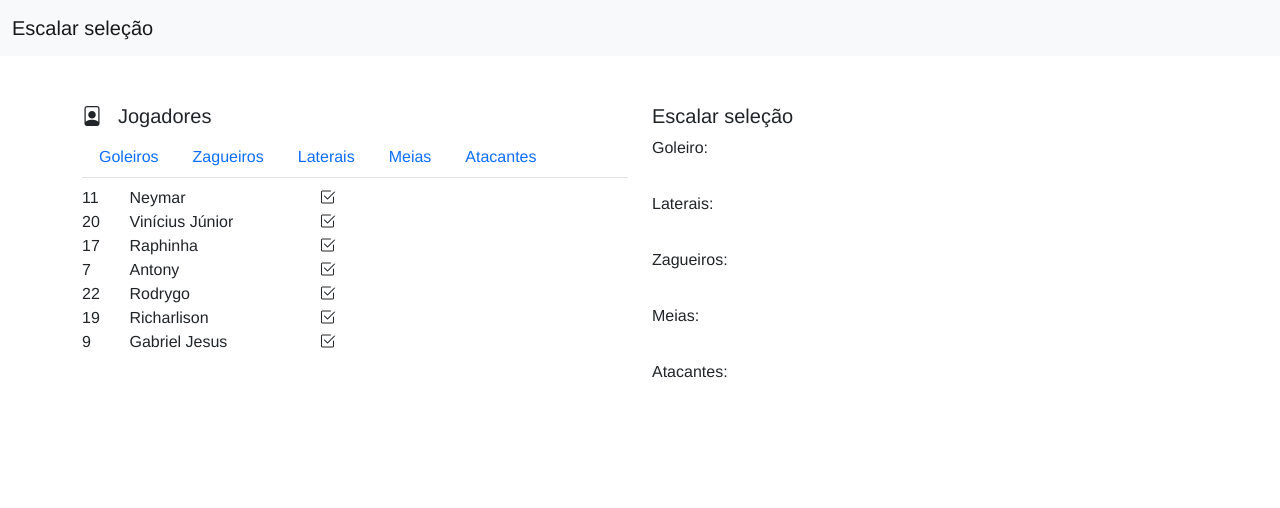
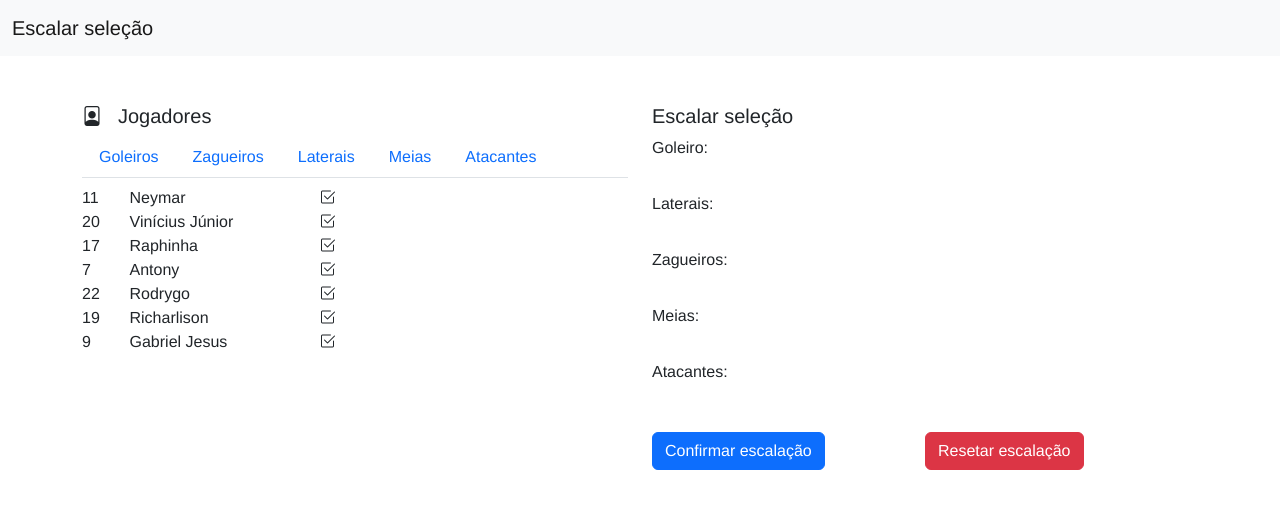
Before and after one commit to GabrielHCustodio/montar-selecao, a Vue app: page /posicao/atacantes in a window 1280 px wide. Shown: the top 508 px of the page. Built offline with nearby package versions, Linux system fonts and the light colour scheme.

Commit message:
Completed the montar-seleca0 project, added the confirm and reset escalation buttons, created the validation of the lineup that allows to confirm the lineup if all fields are filled in correctly.

```diff
--- a/src/components/Jogador.vue
+++ b/src/components/Jogador.vue
@@ -9,12 +9,21 @@
 </template>
 
 <script>
-import { mapMutations } from 'vuex'
+import { mapMutations, mapState } from 'vuex'
 export default {
     name: 'Jogador',
     props: {
         tipo: String,
         dado: Object
+    },
+    computed: {
+        ...mapState({
+            goleiros: state => state.escalacao.goleiro,
+            zagueiros: state => state.escalacao.zagueiros,
+            laterais: state => state.escalacao.laterais,
+            meias: state => state.escalacao.meias,
+            atacantes: state => state.escalacao.atacantes
+        })
     },
     methods: {
         ...mapMutations(['setEscalacao']),
@@ -23,7 +32,6 @@ export default {
                 tipo: this.tipo,
                 dados: this.dado
             }
-            console.log(jogador)
             this.setEscalacao(jogador)
         }
     }
--- a/src/components/MontarEquipe.vue
+++ b/src/components/MontarEquipe.vue
@@ -70,6 +70,20 @@
           </ul>
         </div>
       </div>
+
+      <div class="row mt-3">
+        <div class="col">
+          <button type="button" id="confirmarEscalacao" class="btn btn-primary mb-3" @click="confEscalacao">
+            Confirmar escalação
+          </button>
+        </div>
+
+        <div class="col">
+          <button type="button" class="btn btn-danger mb-3" @click="resetarEscalacao">
+            Resetar escalação
+          </button>
+        </div>
+      </div>
     </div>
   </div>
 </template>
@@ -85,7 +99,42 @@ export default {
       lat: (state) => state.escalacao.laterais,
       mei: (state) => state.escalacao.meias,
       ata: (state) => state.escalacao.atacantes,
-    }),
+    })
   },
+  methods: {
+    confEscalacao() {
+      if(this.validarEscalacao()) {
+        let btn = document.getElementById('confirmarEscalacao')
+        btn.classList.add('btn-success')
+        btn.textContent = 'Escalação confirmada'
+      }else {
+        alert('Verifique se todos os campos foram completados corretamente.')
+      }
+    },
+    validarEscalacao() {
+      let valido = true
+      if(this.gol.length < 1) valido = false
+      if(this.zag.length < 2) valido = false
+      if(this.lat.length < 2) valido = false
+      if(this.mei.length < 3) valido = false
+      if(this.ata.length < 3) valido = false
+      return valido
+    },
+    resetarEscalacao() {
+      let item = {
+        "goleiro": [],
+        "zagueiros": [],
+        "laterais": [],
+        "meias": [],
+        "atacantes": []
+      }
+
+      this.$store.commit('resetEscalacao', item)
+
+      let btn = document.getElementById('confirmarEscalacao')
+        btn.classList.remove('btn-success')
+        btn.textContent = 'Confirmar escalação'
+      }
+  }
 };
 </script>
--- a/src/store/index.js
+++ b/src/store/index.js
@@ -53,11 +53,15 @@ export default createStore({
       let d = item.dados
       let t = item.tipo
 
-      if(t == 'goleiros') state.escalacao.goleiro.push(d)
-      if(t == 'zagueiros') state.escalacao.zagueiros.push(d)
-      if(t == 'laterais') state.escalacao.laterais.push(d)
-      if(t == 'meias') state.escalacao.meias.push(d)
-      if(t == 'atacantes') state.escalacao.atacantes.push(d)
+      if(t == 'goleiros' && state.escalacao.goleiro.length < 1) state.escalacao.goleiro.push(d)
+      if(t == 'zagueiros' && state.escalacao.zagueiros.length < 2) state.escalacao.zagueiros.push(d)
+      if(t == 'laterais' && state.escalacao.laterais.length < 2) state.escalacao.laterais.push(d)
+      if(t == 'meias' && state.escalacao.meias.length < 3) state.escalacao.meias.push(d)
+      if(t == 'atacantes' && state.escalacao.atacantes.length < 3) state.escalacao.atacantes.push(d)
+    },
+    resetEscalacao(state, item) {
+      state.escalacao = item
+      alert('Equipes resetadas')
     }
   },
   actions: {
```
